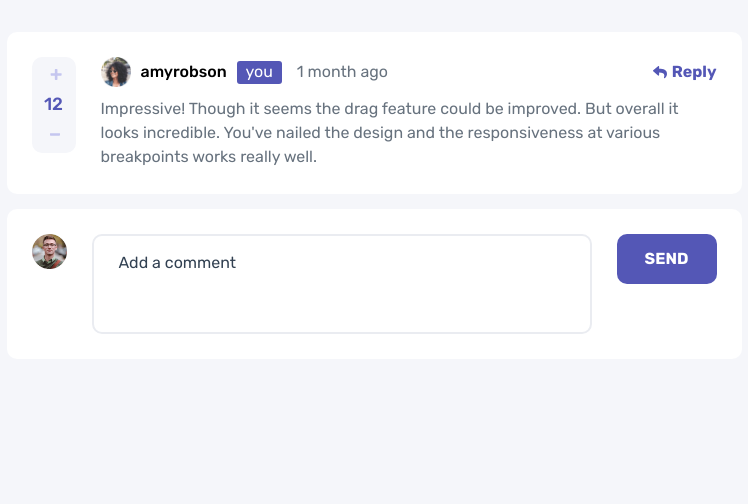
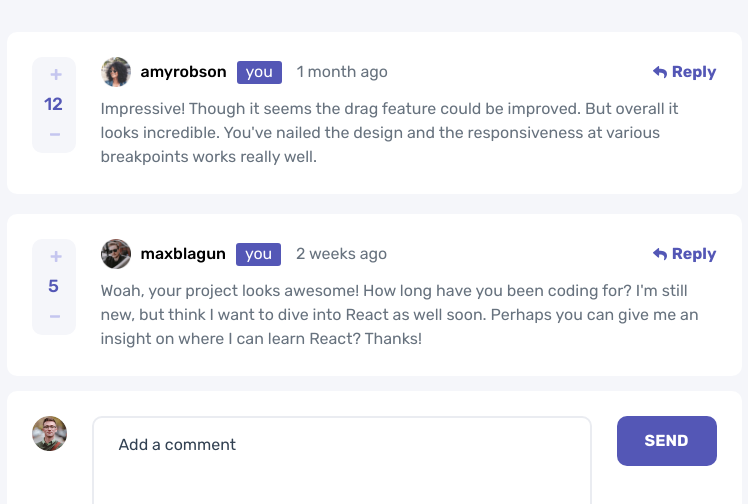
Before and after one commit to Demetre-Panjakidze/comments-section, an Angular app: page / in a window 1280 px wide. Shown: the top 504 px of the page, without its empty margins (266-1014 px from the left). Built offline with nearby package versions, Linux system fonts and the light colour scheme.

Commit message:
initial commit

```diff
--- a/src/app/app.component.html
+++ b/src/app/app.component.html
@@ -1,7 +1,7 @@
 <!-- <img src={{json.currentUser.image.png}} alt=""> -->
 <main>
   <div class="comment-container">
-    <app-comment-section [data]="data" />
+    <app-comment-section [data]="data" *ngFor="let comment of data.comments; let i = index" [comment]="comment" [index]="i" />
   </div>
   <app-comment-add [data]="data" />
 </main>
--- a/src/app/app.component.scss
+++ b/src/app/app.component.scss
@@ -8,6 +8,7 @@ main {
     display: flex;
     flex-direction: column;
     align-items: center;
+    gap: 20px;
   }
 }
 
--- a/src/app/comment-section/comment-section.component.html
+++ b/src/app/comment-section/comment-section.component.html
@@ -2,20 +2,24 @@
   <div class="comment">
     <div class="user-info">
       <div class="username-image">
-        <img src="{{ data.comments[0].user.image.png }}" alt="" />
-        <p>{{ data.comments[0].user.username }}</p>
+        <img src="{{ data.comments[index].user.image.png }}" alt="" />
+        <p>{{ data.comments[index].user.username }}</p>
         <div class="you-tag">you</div>
       </div>
-      <p class="date-created">{{ data.comments[0].createdAt }}</p>
+      <p class="date-created">{{ data.comments[index].createdAt }}</p>
     </div>
-    <p class="content">{{ data.comments[0].content }}</p>
+    <p class="content">{{ data.comments[index].content }}</p>
     <div class="vote">
-      <button class="add"><img src="assets/images/icons/icon-plus.svg" alt="" /></button>
-      <p>{{ data.comments[0].score }}</p>
-      <button class="substract"><img src="assets/images/icons/icon-minus.svg" alt="" /></button>
+      <button class="add">
+        <img src="assets/images/icons/icon-plus.svg" alt="" />
+      </button>
+      <p>{{ data.comments[index].score }}</p>
+      <button class="substract">
+        <img src="assets/images/icons/icon-minus.svg" alt="" />
+      </button>
     </div>
     <div class="reply">
-      <img src="assets/images/icons/icon-reply.svg" alt="">
+      <img src="assets/images/icons/icon-reply.svg" alt="" />
       <p>Reply</p>
     </div>
   </div>
```
Also changed, not shown: src/app/comment-section/comment-section.component.ts (+7 -1 lines).
